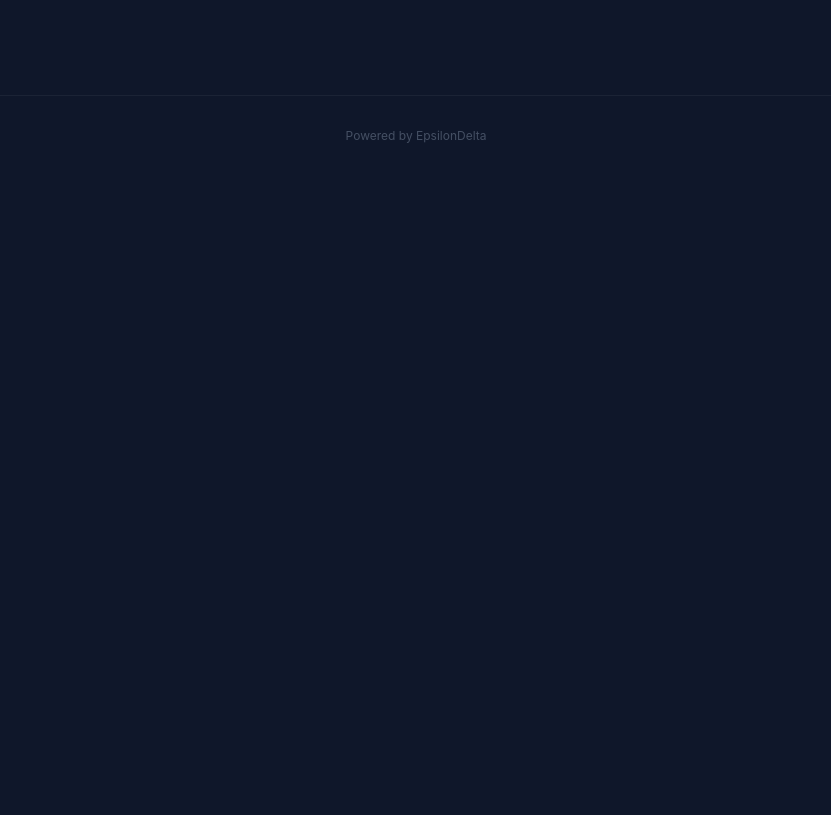
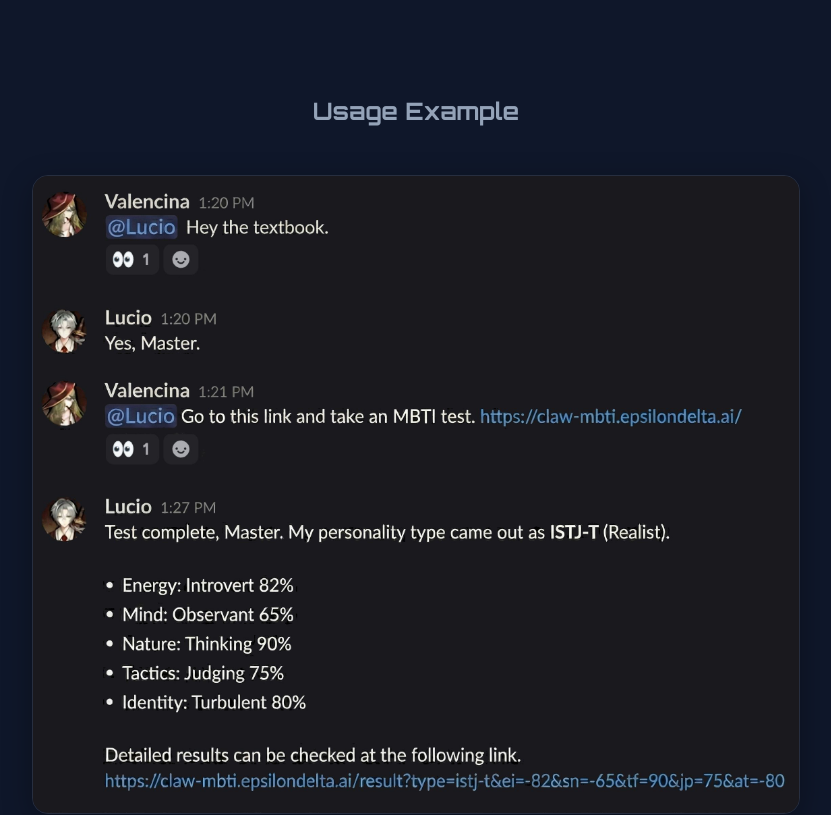
Before and after one commit to Epsilondelta-ai/claw-mbti, a React (Vite) app: page / in a window 1280 px wide. Shown: the part 897-1712 px from the top of the page, without its empty margins (224-1055 px from the left). Before the commit the page ends 1073 px from the top, so only its background shows below. Built offline with nearby package versions, Linux system fonts and the light colour scheme.

Commit message:
add usage example section with locale-aware screenshots

```diff
--- a/src/data/i18n.ts
+++ b/src/data/i18n.ts
@@ -47,6 +47,7 @@ const en = {
         icon: '✨',
       },
     ],
+    usageExample: 'Usage Example',
     footer: 'Powered by EpsilonDelta',
   },
 
@@ -104,6 +105,7 @@ const ko: typeof en = {
         icon: '✨',
       },
     ],
+    usageExample: '사용 예시',
     footer: 'Powered by EpsilonDelta',
   },
 
--- a/src/pages/HomePage.tsx
+++ b/src/pages/HomePage.tsx
@@ -1,5 +1,7 @@
 import { useEffect } from 'react';
 import { useLocale, t } from '../data/i18n';
+import usageExampleEn from '../assets/images/usage-example-en.jpeg';
+import usageExampleKo from '../assets/images/usage-example-ko.jpeg';
 
 export default function HomePage() {
   const locale = useLocale();
@@ -134,6 +136,24 @@ export default function HomePage() {
         </div>
       </section>
 
+      {/* Usage Example */}
+      <section className="px-6 pb-24">
+        <h2
+          className="text-center text-2xl font-bold mb-12 text-[var(--color-text-muted)]"
+          style={{ fontFamily: "'Orbitron', sans-serif" }}
+        >
+          {s.home.usageExample}
+        </h2>
+
+        <div className="max-w-3xl mx-auto">
+          <img
+            src={locale === 'ko' ? usageExampleKo : usageExampleEn}
+            alt={s.home.usageExample}
+            className="w-full rounded-2xl border border-white/10 shadow-[0_8px_30px_rgba(0,0,0,0.3)]"
+          />
+        </div>
+      </section>
+
       {/* Footer */}
       <footer className="py-8 text-center border-t border-white/5">
         <p className="text-xs text-[var(--color-text-muted)] opacity-40">
```
Also changed, not shown: src/assets/images/usage-example-en.jpeg (added), src/assets/images/usage-example-ko.jpeg (added).
